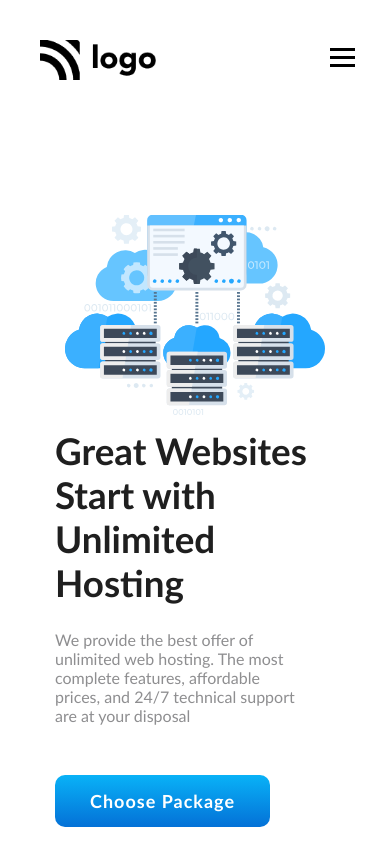
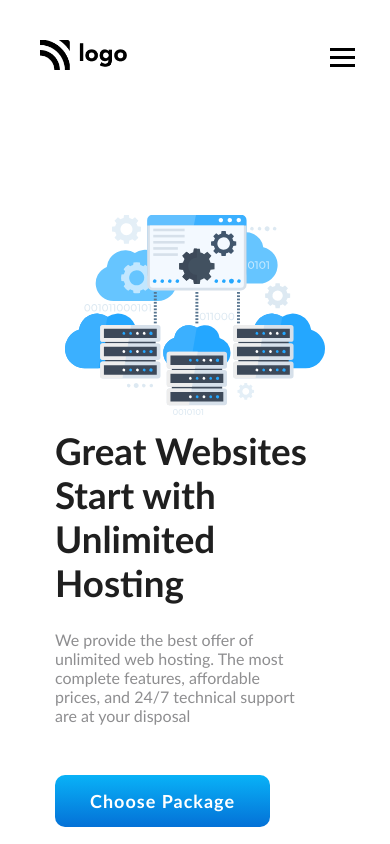
Before and after one commit to AvishkarVichare/project11-js-bootcamp-, a plain HTML site: page index.html in a window 390 px wide. Shown: the top 844 px of the page. Drawn offline with Linux system fonts and the light colour scheme; files whose address does not match are found by name; a web font is replaced by a local one.

Commit message:
fixed logo size

```diff
--- a/css/style.css
+++ b/css/style.css
@@ -657,7 +657,9 @@ display: none;    }
 
 
 @media screen and (max-width:750px) {
-
+    .logo>img {
+        height: 30px;
+    }
 
     .intro-section{
         flex-direction: column-reverse;
```
